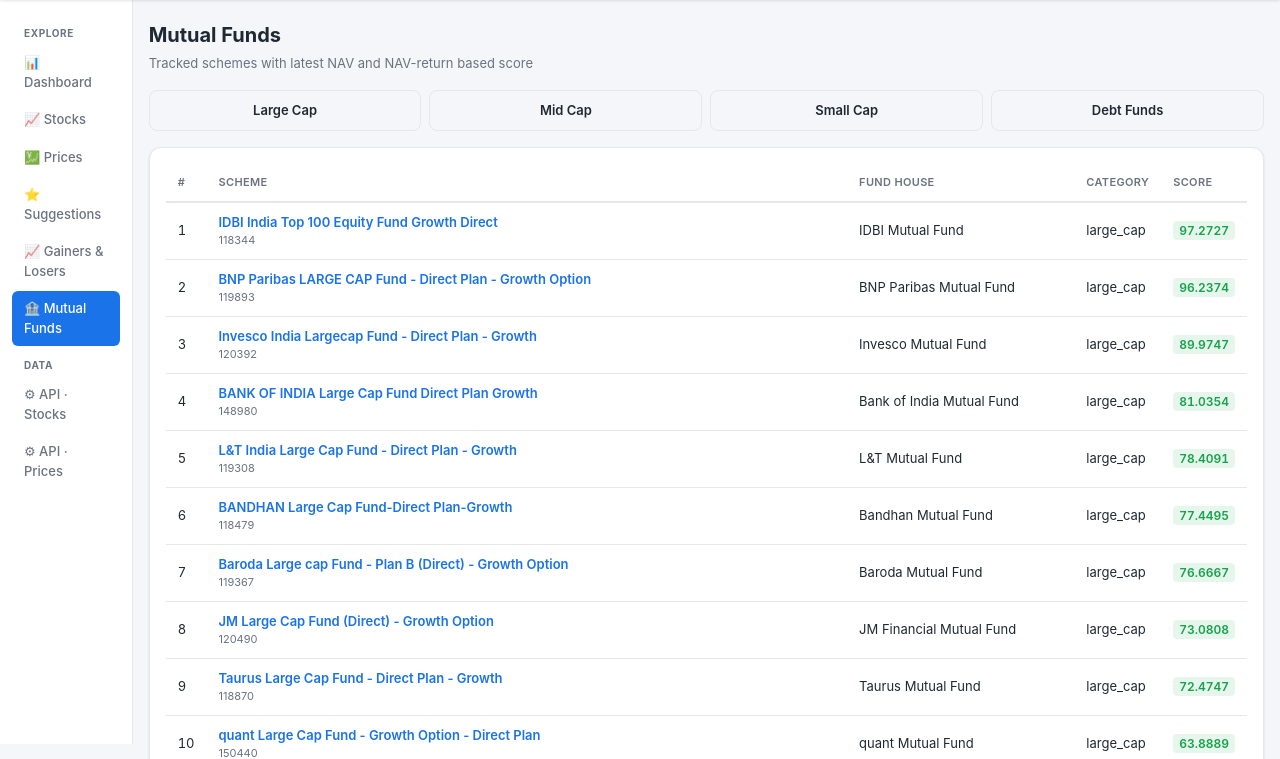
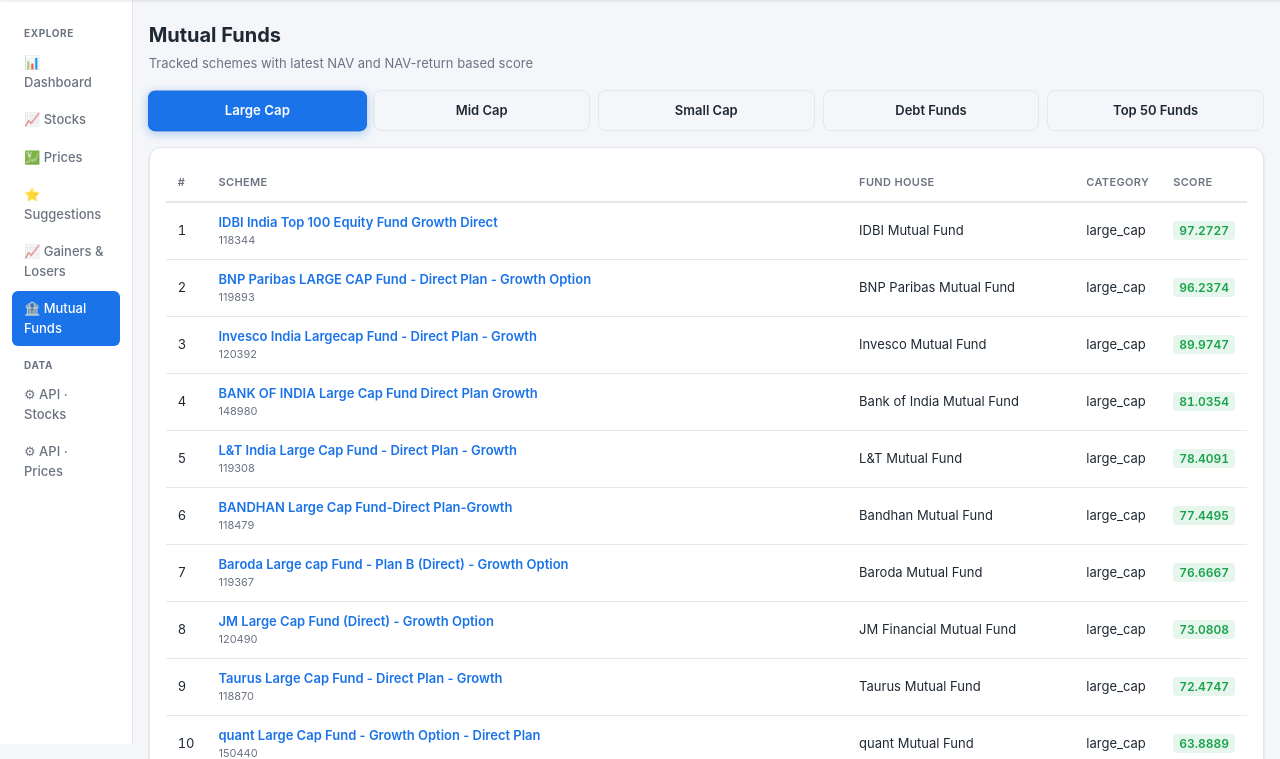
Before and after one commit to akshayz14/indian-stock-tracker, a Flask app: page /mutual-funds?category=large-cap in a window 1280 px wide. Shown: the part 56-815 px from the top of the page. Run offline with Flask 3, Linux system fonts and the light colour scheme; data comes from the database, SQL or seed files in the repository.

Commit message:
Adding top funds tab

```diff
--- a/flask_app.py
+++ b/flask_app.py
@@ -336,5 +336,38 @@ def mutual_funds():
     finally:
         session.close()
 
+
+@app.route('/top-mutual-funds')
+@login_required
+def top_mutual_funds():
+    """Display top 50 mutual funds by score from stocks.db."""
+    session = get_session()
+    try:
+        # Get top 50 mutual funds by score from stocks.db
+        # Mutual funds are stored in the assets table with type='mutual_fund'
+        top = (
+            session.query(
+                Asset,
+                Suggestion
+            )
+            .join(Suggestion, Suggestion.asset_id == Asset.id)
+            .filter(Asset.type == 'mutual_fund')
+            .order_by(Suggestion.score.desc())
+            .limit(50)
+            .all()
+        )
+
+        # Prepare data for template - just asset info and suggestion score
+        data = []
+        for asset, suggestion in top:
+            data.append({
+                'asset': asset,
+                'suggestion': suggestion
+            })
+
+        return render_template('top_mutual_funds.html', assets=data, active='top-mutual-funds')
+    finally:
+        session.close()
+
 if __name__ == '__main__':
     app.run(debug=True, host='0.0.0.0', port=8080)
--- a/static/style.css
+++ b/static/style.css
@@ -247,6 +247,50 @@ table.data .name { color: var(--muted); font-size: 11px; }
   flex: 1;
   min-width: 100px;
   text-align: center;
+  transition: all 0.2s ease;
+}
+.fund-filters .btn.active {
+  background: var(--brand);
+  color: #fff;
+  border-color: var(--brand);
+  transform: scale(1.02);
+  box-shadow: 0 2px 8px rgba(26, 115, 232, 0.3);
+}
+.fund-filters .btn.secondary.active {
+  background: var(--brand);
+  color: #fff;
+}
+.fund-filters .btn.secondary:not(.active):hover {
+  background: var(--bg);
+  border-color: var(--border);
+  transform: translateY(-1px);
+}
+.fund-filters .btn.primary {
+  background: var(--brand);
+  color: #fff;
+  transition: all 0.2s ease;
+}
+.fund-filters .btn.primary:hover {
+  background: var(--brand-dark);
+  transform: translateY(-1px);
+  box-shadow: 0 4px 12px rgba(26, 115, 232, 0.4);
+}
+.fund-filters .btn.primary:active {
+  transform: scale(0.98);
+}
+.fund-filters .btn.secondary {
+  background: var(--bg);
+  color: var(--text);
+  border: 1px solid var(--border);
+  transition: all 0.2s ease;
+}
+.fund-filters .btn.secondary:hover {
+  background: var(--bg);
+  border-color: var(--border);
+  transform: translateY(-1px);
+}
+.fund-filters .btn.secondary:active {
+  transform: scale(0.98);
 }
 
 /* Pagination */
--- a/templates/mutual_funds.html
+++ b/templates/mutual_funds.html
@@ -7,11 +7,47 @@
 </div>
 
 <div class="fund-filters">
-<a href="/mutual-funds?category=large-cap" class="btn secondary">Large Cap</a>
-<a href="/mutual-funds?category=mid-cap" class="btn secondary">Mid Cap</a>
-<a href="/mutual-funds?category=small-cap" class="btn secondary">Small Cap</a>
-<a href="/mutual-funds?category=debt" class="btn secondary">Debt Funds</a>
+    <a href="/mutual-funds?category=large-cap" class="btn secondary" id="large-cap-btn">Large Cap</a>
+    <a href="/mutual-funds?category=mid-cap" class="btn secondary">Mid Cap</a>
+    <a href="/mutual-funds?category=small-cap" class="btn secondary">Small Cap</a>
+    <a href="/mutual-funds?category=debt" class="btn secondary">Debt Funds</a>
+    <a href="/top-mutual-funds" class="btn secondary">Top 50 Funds</a>
 </div>
+
+<script>
+    document.addEventListener('DOMContentLoaded', function() {
+        // Make Large Cap the default selected category
+        const urlParams = new URLSearchParams(window.location.search);
+        const currentCategory = urlParams.get('category');
+        if (!currentCategory) {
+            // If no category is specified, default to large-cap
+            window.history.pushState({}, '', '/mutual-funds?category=large-cap');
+            currentCategory = 'large-cap';
+        }
+
+        // Set initial active button - only for category buttons, not Top 50 Funds
+        const categoryButtons = document.querySelectorAll('.fund-filters .btn.secondary');
+        categoryButtons.forEach(button => {
+            // Use URLSearchParams to properly parse the category from href
+            const buttonUrl = new URL(button.getAttribute('href'), window.location.origin);
+            const buttonCategory = buttonUrl.searchParams.get('category');
+            if (buttonCategory === currentCategory) {
+                button.classList.add('active');
+            }
+        });
+
+        // Handle button click to highlight in blue
+        const buttons = document.querySelectorAll('.fund-filters .btn');
+        buttons.forEach(button => {
+            button.addEventListener('click', function() {
+                // Remove active class from all buttons
+                buttons.forEach(btn => btn.classList.remove('active'));
+                // Add active class to clicked button
+                this.classList.add('active');
+            });
+        });
+    });
+</script>
 
 <div class="card">
     <div class="table-wrap">
```
Also changed, not shown: templates/top_mutual_funds.html (added, +67 -0 lines).
